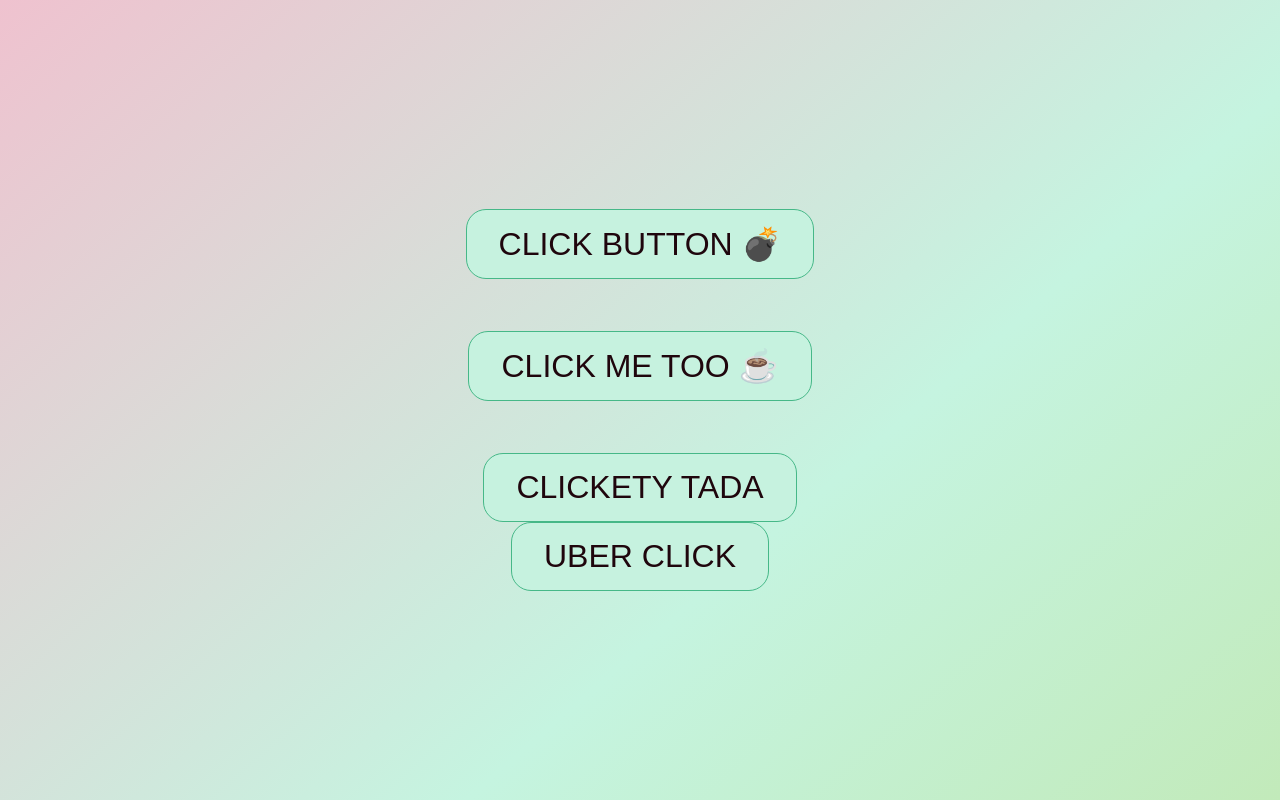
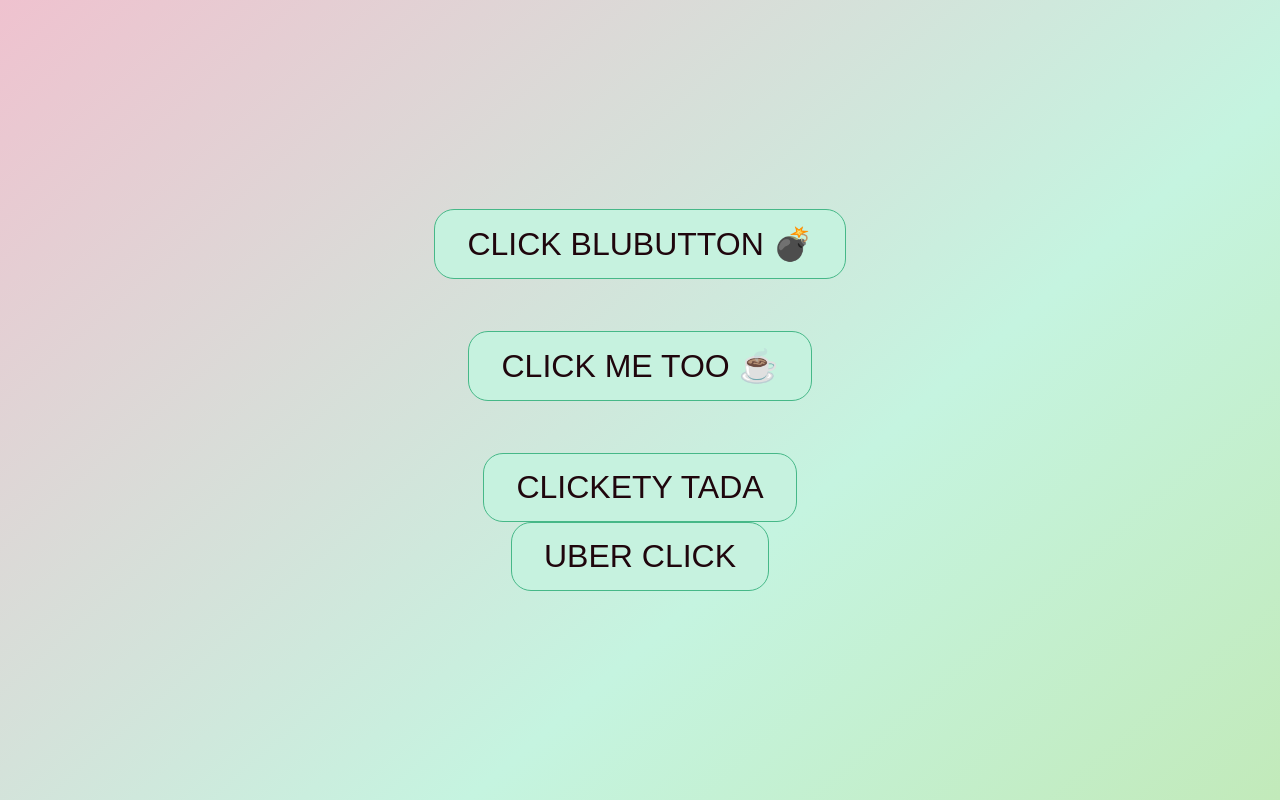
Before and after one commit to joebumbulis/button_react_2, a React (Create React App) app: page / in a window 1280 px wide. Built offline with nearby package versions, Linux system fonts and the light colour scheme.

Commit message:
breaks test

```diff
--- a/src/App.js
+++ b/src/App.js
@@ -13,10 +13,9 @@ function App() {
   const lastText = <div className="display-text">Kablow!💥😜</div>;
   const uberText = <div className="display-text">Kablow!💥😜</div>;
   const coffeeButtonTitle = 'CLICK ME TOO ☕️';
-  const bombButtonTitle = 'CLICK BUTTON 💣';
+  const bombButtonTitle = 'CLICK BLUBUTTON 💣';
   const lastButtonTitle = 'CLICKETY TADA';
   const uberDisplayText = 'UBER CLICK';
-
 
   return (
     <div className="App">
```
